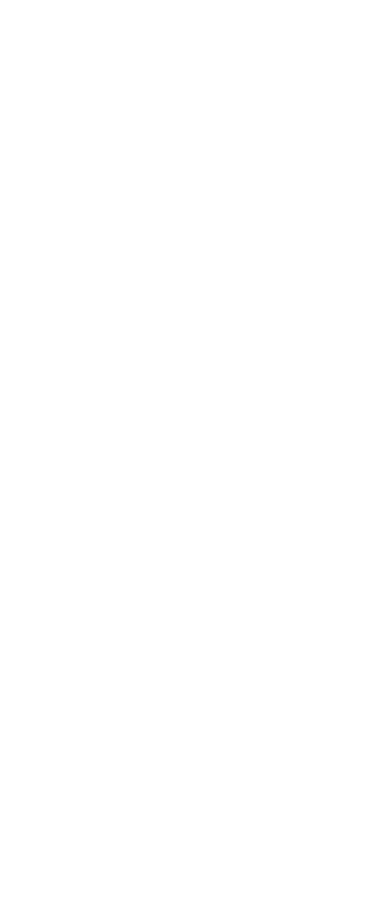
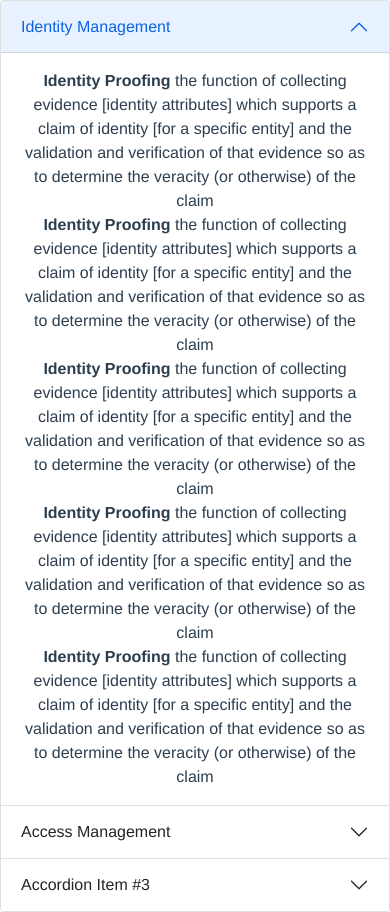
Before and after one commit to canada-ca/gc-icam_gija-gc, a Vue app: page /gc-icam_gijia-gc/collapsed-card in a window 390 px wide. Before the commit this address had no page. Before the commit the page ends 844 px from the top, so only its background shows below. Built offline with nearby package versions, Linux system fonts and the light colour scheme.

Commit message:
add mobile component

```diff
--- /dev/null
+++ b/src/components/CollapsedCard.vue
@@ -0,0 +1,12 @@
+<template>
+  <collapsed-card></collapsed-card>
+</template>
+
+<script>
+import CollapsedCard from "./UI/CollapsedCard.vue";
+export default {
+  components: {
+    CollapsedCard,
+  },
+};
+</script>
--- /dev/null
+++ b/src/components/UI/CollapsedCard.vue
@@ -0,0 +1,104 @@
+<template>
+  <div class="accordion" id="accordionExample">
+    <div class="accordion-item">
+      <h2 class="accordion-header" id="headingOne">
+        <button
+          class="accordion-button"
+          type="button"
+          data-bs-toggle="collapse"
+          data-bs-target="#collapseOne"
+          aria-expanded="true"
+          aria-controls="collapseOne"
+        >
+          Identity Management
+        </button>
+      </h2>
+      <div
+        id="collapseOne"
+        class="accordion-collapse collapse show"
+        aria-labelledby="headingOne"
+        data-bs-parent="#accordionExample"
+      >
+        <div class="accordion-body">
+          <strong>Identity Proofing</strong> the function of collecting evidence
+          [identity attributes] which supports a claim of identity [for a
+          specific entity] and the validation and verification of that evidence
+          so as to determine the veracity (or otherwise) of the claim<br />
+          <strong>Identity Proofing</strong> the function of collecting evidence
+          [identity attributes] which supports a claim of identity [for a
+          specific entity] and the validation and verification of that evidence
+          so as to determine the veracity (or otherwise) of the claim<br />
+          <strong>Identity Proofing</strong> the function of collecting evidence
+          [identity attributes] which supports a claim of identity [for a
+          specific entity] and the validation and verification of that evidence
+          so as to determine the veracity (or otherwise) of the claim<br />
+          <strong>Identity Proofing</strong> the function of collecting evidence
+          [identity attributes] which supports a claim of identity [for a
+          specific entity] and the validation and verification of that evidence
+          so as to determine the veracity (or otherwise) of the claim<br />
+          <strong>Identity Proofing</strong> the function of collecting evidence
+          [identity attributes] which supports a claim of identity [for a
+          specific entity] and the validation and verification of that evidence
+          so as to determine the veracity (or otherwise) of the claim<br />
+        </div>
+      </div>
+    </div>
+    <div class="accordion-item">
+      <h2 class="accordion-header" id="headingTwo">
+        <button
+          class="accordion-button collapsed"
+          type="button"
+          data-bs-toggle="collapse"
+          data-bs-target="#collapseTwo"
+          aria-expanded="false"
+          aria-controls="collapseTwo"
+        >
+          Access Management
+        </button>
+      </h2>
+      <div
+        id="collapseTwo"
+        class="accordion-collapse collapse"
+        aria-labelledby="headingTwo"
+        data-bs-parent="#accordionExample"
+      >
+        <div class="accordion-body">
+          <strong>Authentication</strong> verification of the identity of a
+          user, process or device, often as a prerequisite to allowing access to
+          resources in an information system
+        </div>
+      </div>
+    </div>
+    <div class="accordion-item">
+      <h2 class="accordion-header" id="headingThree">
+        <button
+          class="accordion-button collapsed"
+          type="button"
+          data-bs-toggle="collapse"
+          data-bs-target="#collapseThree"
+          aria-expanded="false"
+          aria-controls="collapseThree"
+        >
+          Accordion Item #3
+        </button>
+      </h2>
+      <div
+        id="collapseThree"
+        class="accordion-collapse collapse"
+        aria-labelledby="headingThree"
+        data-bs-parent="#accordionExample"
+      >
+        <div class="accordion-body">
+          <strong>This is the third item's accordion body.</strong> It is hidden
+          by default, until the collapse plugin adds the appropriate classes
+          that we use to style each element. These classes control the overall
+          appearance, as well as the showing and hiding via CSS transitions. You
+          can modify any of this with custom CSS or overriding our default
+          variables. It's also worth noting that just about any HTML can go
+          within the <code>.accordion-body</code>, though the transition does
+          limit overflow.
+        </div>
+      </div>
+    </div>
+  </div>
+</template>
```
Also changed, not shown: src/main.js (+6 -1 lines).
